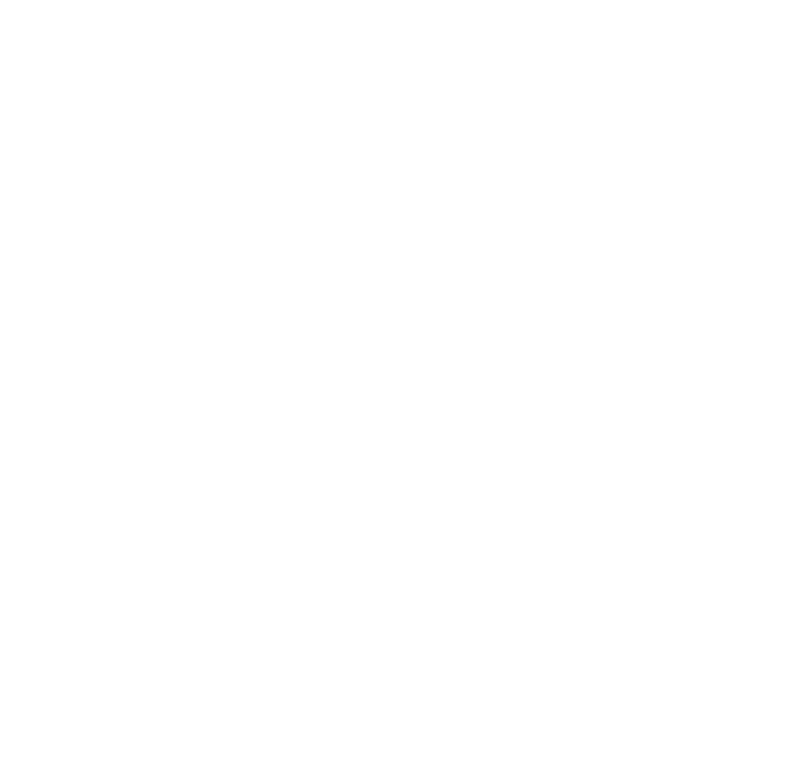
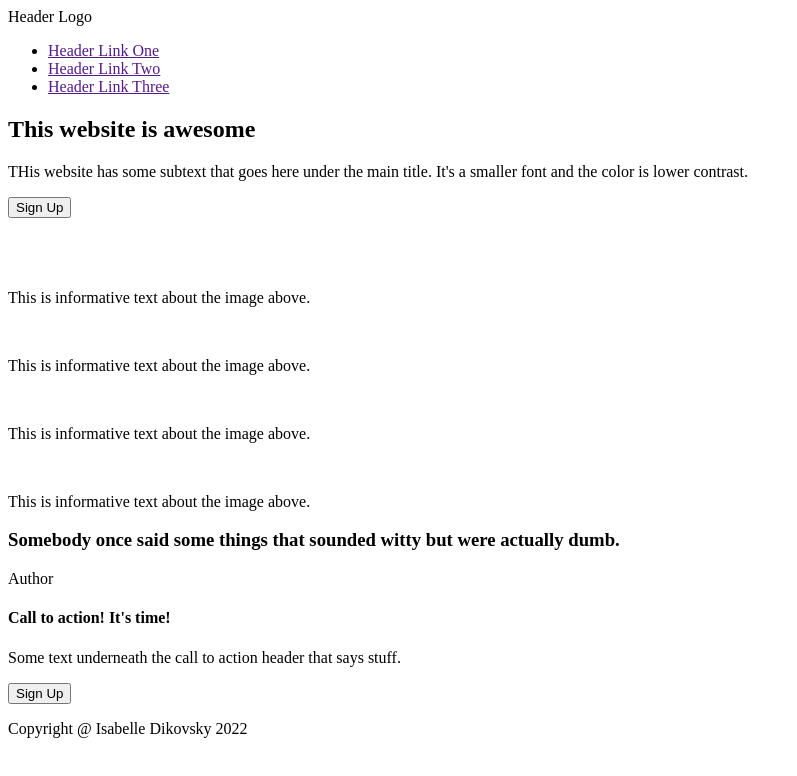
Before and after one commit to IsabelleAnn/TheOdinProject-LandingPage, a plain HTML site: page index.html in a window 1280 px wide. Shown: the whole page, without its empty margins (0-797 px from the left). Drawn offline with Linux system fonts and the light colour scheme.

Commit message:
Create initial HTML layout

```diff
--- a/index.html
+++ b/index.html
@@ -1,11 +1,67 @@
 <!DOCTYPE html>
 <html lang="en">
-    <head>
-        <meta charset="utf-8"
-        <link rel="stylesheet" href="style.css">
-        <title>Landing Page</title>
-    </head>
-    <body>
 
-    </body>
+<head>
+    <meta charset="utf-8">
+    <link rel="stylesheet" href="style.css">
+    <title>Landing Page</title>
+</head>
+
+<body>
+    <div class="header">
+        <div class="logo">
+            Header Logo
+        </div>
+        <ul class="header-links">
+            <li><a href="">Header Link One</a></li>
+            <li><a href="">Header Link Two</a></li>
+            <li><a href="">Header Link Three</a></li>
+        </ul>
+    </div>
+    <div class="hero-section">
+        <div class="hero-text">
+            <h2>This website is awesome</h2>
+            <p>THis website has some subtext that goes here under the main title. It's a smaller font and the color is
+                lower contrast.</p>
+            <button>Sign Up</button>
+        </div>
+        <img class="hero-img" src="">
+    </div>
+    <div class="info-section">
+        <h3 class="info-header"></h3>
+        <div class="info-cards-container">
+            <div class="info">
+                <img class="info-img">
+                <p class="info-text">This is informative text about the image above.</p>
+            </div>
+            <div class="info">
+                <img class="info-img">
+                <p class="info-text">This is informative text about the image above.</p>
+            </div>
+            <div class="info">
+                <img class="info-img">
+                <p class="info-text">This is informative text about the image above.</p>
+            </div>
+            <div class="info">
+                <img class="info-img">
+                <p class="info-text">This is informative text about the image above.</p>
+            </div>
+        </div>
+    </div>
+    <div class="quote-section">
+        <h3 class="quote">Somebody once said some things that sounded witty but were actually dumb.</h3>
+        <p class="author">Author</p>
+    </div>
+    <div class="cta-section">
+        <div class="cta-text">
+            <h4>Call to action! It's time!</h4>
+            <p>Some text underneath the call to action header that says stuff.</p>
+        </div>
+        <button class="cta-button">Sign Up</button>
+    </div>
+    <div class="footer">
+        <p>Copyright @ Isabelle Dikovsky 2022</p>
+    </div>
+</body>
+
 </html>
```
